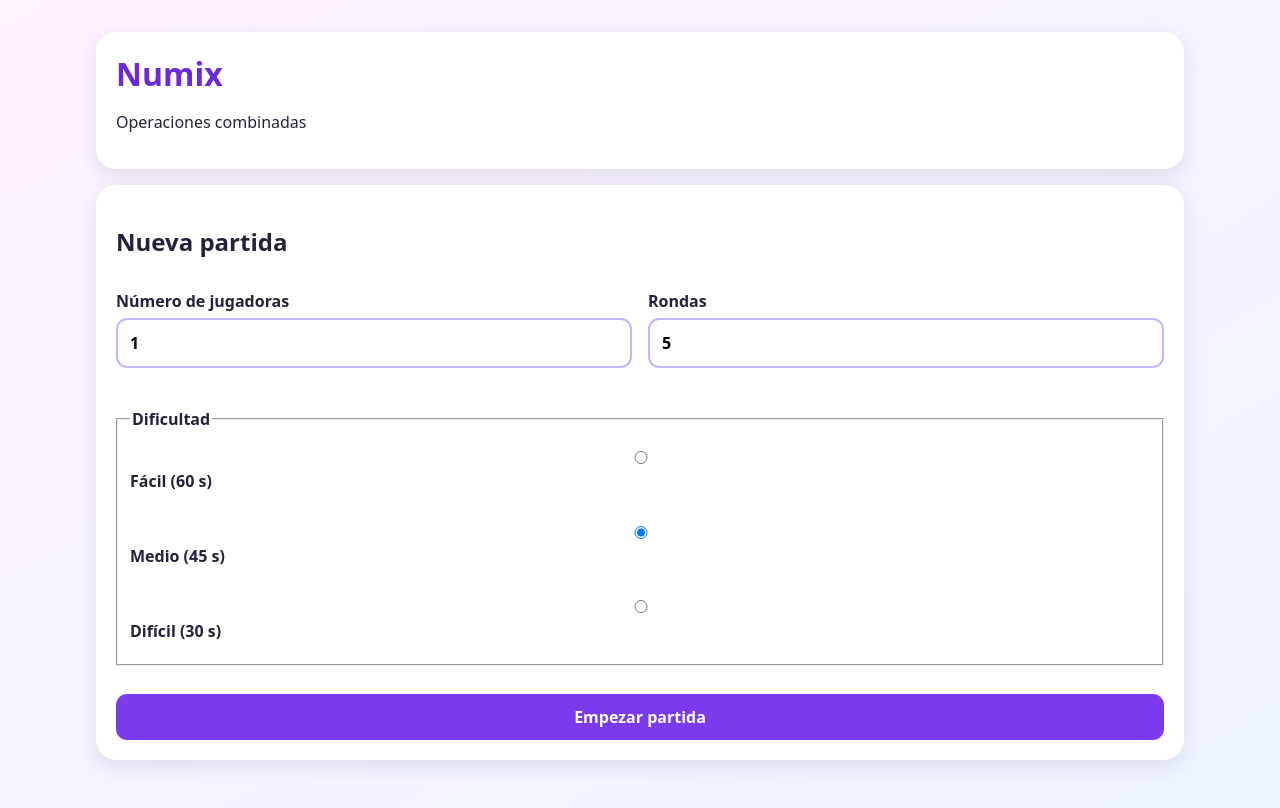
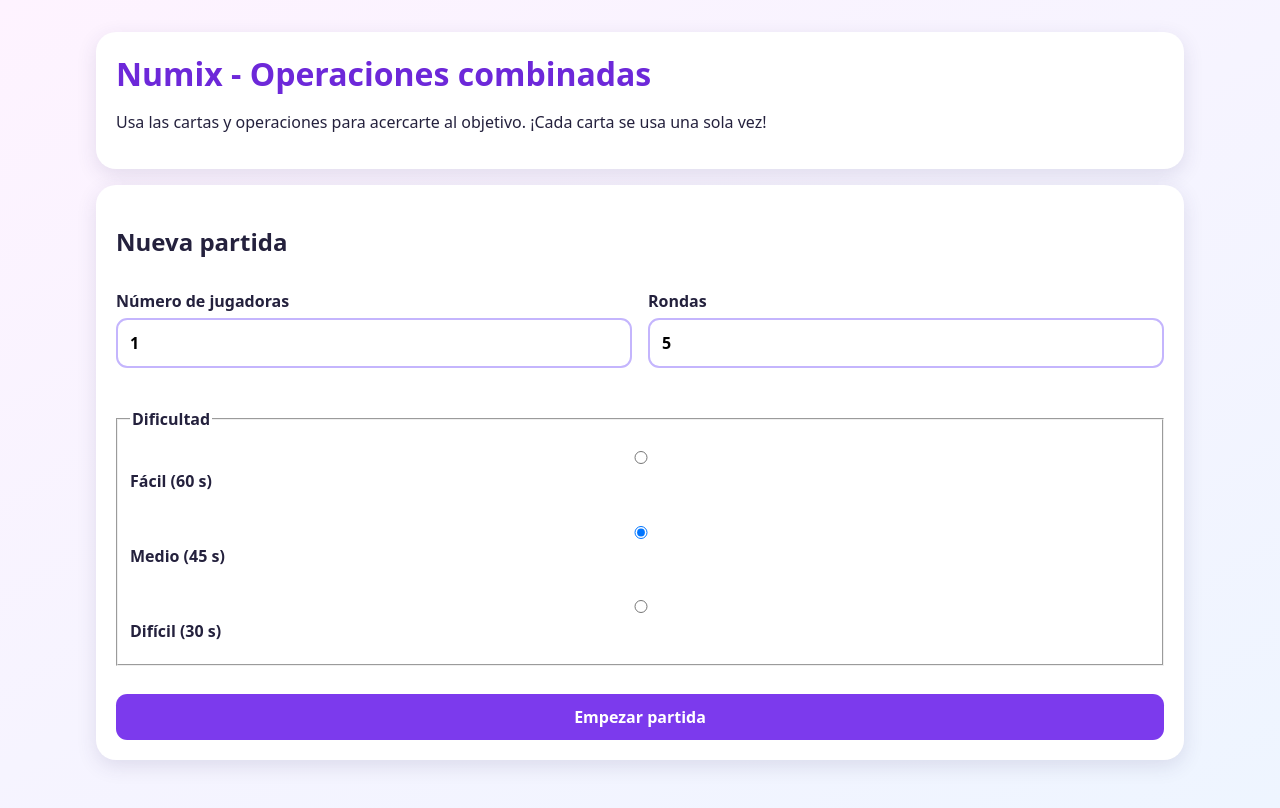
Before and after one commit to jbaquerot/Numix, a website with bundled scripts: page index.html in a window 1280 px wide. Built offline with nearby package versions, Linux system fonts and the light colour scheme.

Commit message:
feat: clarify Numix title and instructions

```diff
--- a/index.html
+++ b/index.html
@@ -7,12 +7,12 @@
       name="description"
       content="Numix: practica operaciones combinadas jugando."
     />
-    <title>Numix</title>
+    <title>Numix - Operaciones combinadas</title>
     <link rel="stylesheet" href="./styles.css" />
   </head>
   <body>
     <main id="app" class="app">
-      <header class="app-header"><h1>Numix</h1><p>Operaciones combinadas</p></header>
+      <header class="app-header"><h1>Numix - Operaciones combinadas</h1><p>Usa las cartas y operaciones para acercarte al objetivo. ¡Cada carta se usa una sola vez!</p></header>
       <section id="setup-view" aria-labelledby="setup-title">
         <h2 id="setup-title">Nueva partida</h2><div id="setup-content"></div>
       </section>
```
